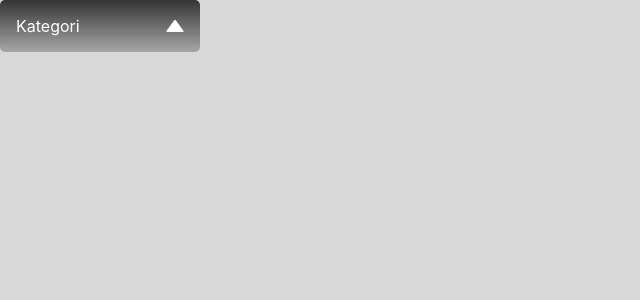
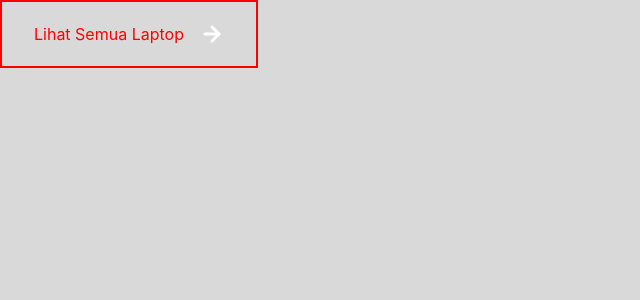
Before and after one commit to Minezee/rah_gadget_fe, a Next.js app: page / in a window 1280 px wide. Shown: the top 300 px of the page, without its empty margins (0-640 px from the left). Built offline with nearby package versions, Linux system fonts and the light colour scheme.

Commit message:
typography done

```diff
--- /dev/null
+++ b/components/Button/Button.elements.tsx
@@ -0,0 +1,47 @@
+import styled from "styled-components";
+
+const RemoveButtonStyle = styled.button`
+  background: none;
+  color: inherit;
+  border: none;
+  padding: 0;
+  font: inherit;
+  cursor: pointer;
+  outline: inherit;
+
+  display: flex;
+  justify-content: center;
+  align-items: center;
+`;
+
+const ButtonLaptopStyle = styled(RemoveButtonStyle)`
+  background: none;
+  color: red;
+  border: 2px solid red;
+  padding: 20px 32px;
+
+  > svg {
+    display: none;
+    // display: block
+  }
+
+  &:hover > svg {
+    display: block;
+  }
+`;
+
+const ButtonOtherStyle = styled.button``;
+
+const ButtonCTAStyle = styled.button``;
+
+const ButtonCarouselLeftStyle = styled.button``;
+
+const ButtonCarouselRightStyle = styled.button``;
+
+export {
+  ButtonLaptopStyle,
+  ButtonOtherStyle,
+  ButtonCTAStyle,
+  ButtonCarouselLeftStyle,
+  ButtonCarouselRightStyle,
+};
--- /dev/null
+++ b/components/Button/Button.tsx
@@ -0,0 +1,49 @@
+import styled from "styled-components";
+import { ButtonLaptopStyle } from "./Button.elements";
+
+const ButtonLaptop = (props: any) => {
+  return (
+    <ButtonLaptopStyle>
+      {props.children}{" "}
+      <svg
+        width="24"
+        height="24"
+        viewBox="0 0 24 24"
+        fill="none"
+        xmlns="http://www.w3.org/2000/svg"
+        style={{ marginLeft: "16px" }}
+      >
+        <path
+          d="M5 12H19"
+          stroke="white"
+          stroke-width="3"
+          stroke-linecap="round"
+          stroke-linejoin="round"
+        />
+        <path
+          d="M12 5L19 12L12 19"
+          stroke="white"
+          stroke-width="3"
+          stroke-linecap="round"
+          stroke-linejoin="round"
+        />
+      </svg>
+    </ButtonLaptopStyle>
+  );
+};
+
+const ButtonOther = styled.button``;
+
+const ButtonCTA = styled.button``;
+
+const ButtonCarouselLeft = styled.button``;
+
+const ButtonCarouselRight = styled.button``;
+
+export {
+  ButtonLaptop,
+  ButtonOther,
+  ButtonCTA,
+  ButtonCarouselLeft,
+  ButtonCarouselRight,
+};
--- a/pages/index.tsx
+++ b/pages/index.tsx
@@ -3,14 +3,15 @@ import Head from 'next/head'
 import Image from 'next/image'
 import styles from '../styles/Home.module.css'
 import Dropdown from '../components/Dropdown/Dropdown'
+import { ButtonLaptop } from '../components/Button/Button'
 
 const Home: NextPage = () => {
   return (
     <div style={{backgroundColor: "#d9d9d9", height: "100vh"}}>
-      <Dropdown>
+      {/* <Dropdown>
         Kategori
-      </Dropdown>
-
+      </Dropdown> */}
+      <ButtonLaptop>Lihat Semua Laptop</ButtonLaptop>
     </div>
   )
 }
```
Also changed, not shown: components/Typography/Typography.elements.tsx (added, +142 -0 lines), components/Typography/Typography.tsx (added, +90 -0 lines).
